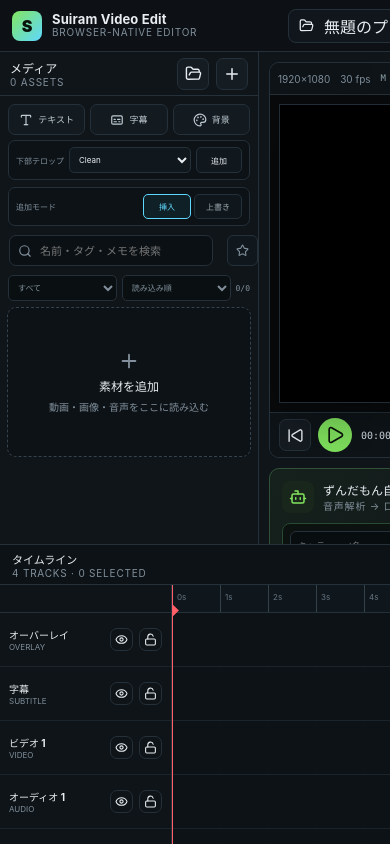
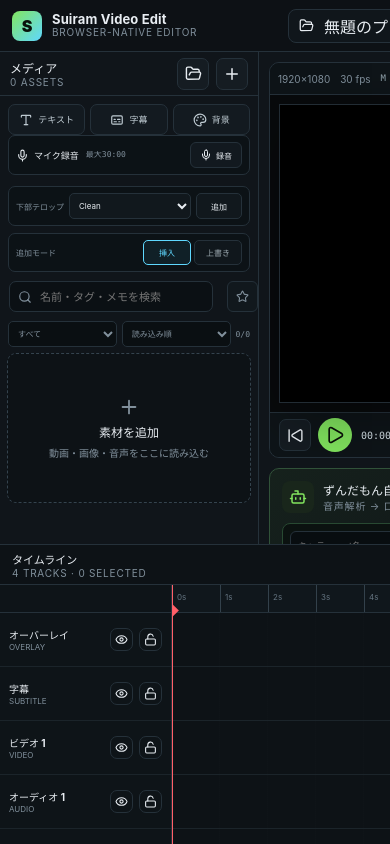
Before and after one commit to godrenkon/video_edit, a React (Vite) app: page / in a window 390 px wide. Shown: the top 844 px of the page. Built offline with nearby package versions, Linux system fonts and the light colour scheme.

Commit message:
feat: connect microphone recorder to media import

```diff
--- a/src/components/MediaLibrary.tsx
+++ b/src/components/MediaLibrary.tsx
@@ -2,6 +2,7 @@ import { Captions, FileAudio, FileImage, Film, FolderOpen, Palette, Plus, Search
 import { useMemo, useRef, useState } from 'react';
 import type { AssetMeta } from '../types/editor';
 import type { LowerThirdPreset } from '../core/project';
+import { MicrophoneRecorder } from './MicrophoneRecorder';
 
 interface Props {
   assets: AssetMeta[];
@@ -113,6 +114,7 @@ export function MediaLibrary({
         <button type="button" onClick={onCreateSubtitle} title="字幕クリップを追加"><Captions size={14} /><span>字幕</span></button>
         <button type="button" onClick={onCreateGenerator} title="背景ジェネレーターを追加"><Palette size={14} /><span>背景</span></button>
       </div>
+      <MicrophoneRecorder onImport={onImport} />
       <div className="lowerThirdCreate">
         <span>下部テロップ</span>
         <select value={lowerThirdPreset} onChange={(event) => setLowerThirdPreset(event.target.value as LowerThirdPreset)}>
```
